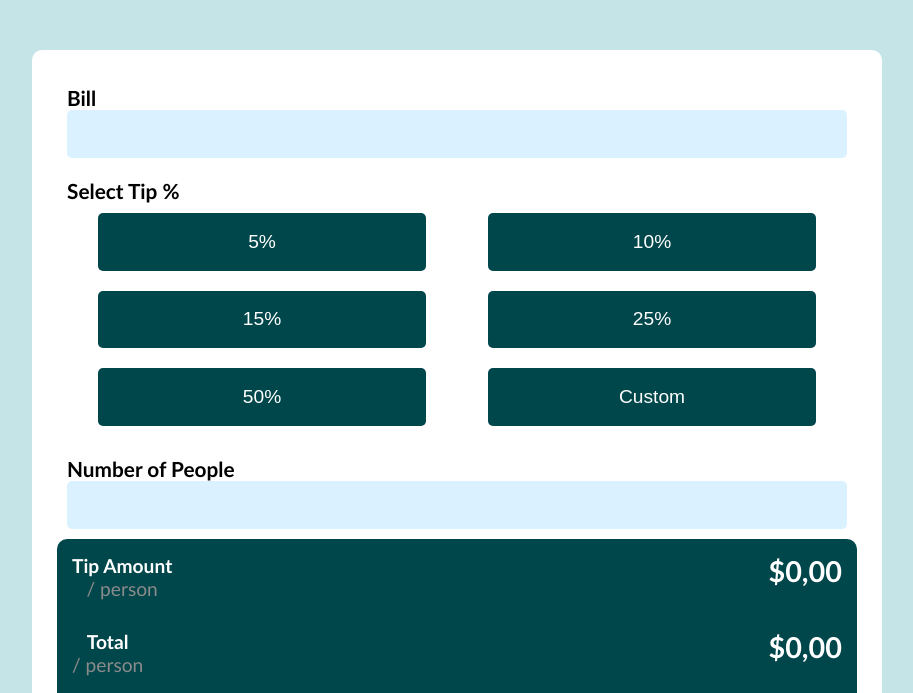
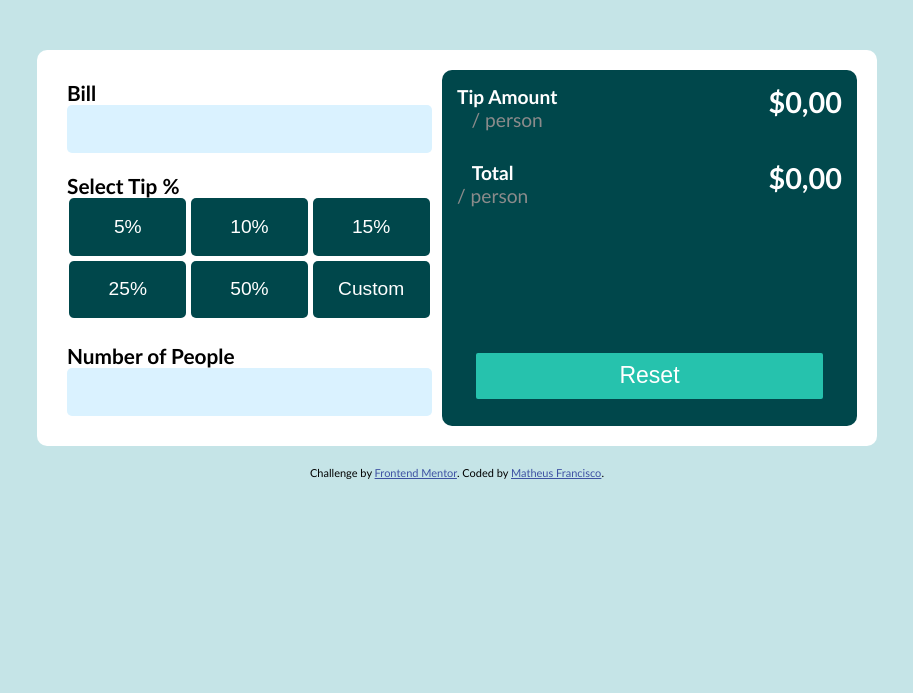
Before and after one commit to matheusaliberto/landing-page, a plain HTML site: page tip-calculator-app-main/index.html in a window 1280 px wide. Shown: the part 107-800 px from the top of the page, without its empty margins (183-1096 px from the left). Drawn offline with Linux system fonts and the light colour scheme.

Commit message:
Update style.css

```diff
--- a/tip-calculator-app-main/style.css
+++ b/tip-calculator-app-main/style.css
@@ -2,6 +2,120 @@
 .attribution a { color: hsl(228, 45%, 44%);}
 *{margin: 0;padding: 0;}
 body{background-color: rgba(197,228,231,255); text-align: center;margin: 50px 0 0; font-family:'Trebuchet MS', 'Lucida Sans Unicode', 'Lucida Grande', 'Lucida Sans', Arial, sans-serif;}
+
+@media screen and (min-width: 600px){
+    main{
+        margin: 50px auto 0; background-color: white; border-radius: 10px;
+        max-width: 800px;
+        padding:20px;
+        display: flex;
+    }
+    #data{
+        width: 50%;
+    }
+    section{
+        padding: 10px;
+    }
+    label{
+        font-size: 1.3em;
+        font-weight: bold;
+    }
+    #bill{
+        text-align: left;
+    }
+    #bill input{
+        font-size: 1.5em;
+        font-weight: bold;
+        color:rgb(0, 46, 15);
+        width: 100%;
+        height: 2em;
+        background-color: rgb(218, 242, 255);
+        border: none;
+        border-radius: 5px;
+        text-align: right;
+    }
+    #tip{
+        text-align: left;
+    }
+    #tip-btn{
+        text-align: center;
+        width: 100%;
+        display: flex;
+        flex-wrap: wrap;
+        justify-content: space-around;
+    }
+    #tip-btn button:hover{
+        background-color: rgba(0, 71, 75, 0.74);
+    }
+    #tip-btn button{
+        width: 32%;
+        height: 3em;
+        margin-bottom: 5px;
+        background-color: rgba(0,71,75,255);
+        border: none;
+        border-radius: 5px;
+        color: white;
+        font-size: 1.2em;
+    }
+    #n-people{
+        text-align: left;
+    }
+    #n-people input{
+        font-size: 1.5em;
+        font-weight: bold;
+        color:rgb(0, 46, 15);
+        width: 100%;
+        height: 2em;
+        background-color: rgb(218, 242, 255);
+        border: none;
+        border-radius: 5px;
+        text-align: right;
+    }
+    #result{
+        padding: 15px;
+        background-color: rgba(0,71,75,255);
+        border-radius: 10px;
+        color: white;
+        font-size: 1.2em;
+        width: 50%;
+    }
+    #amount, #total{
+        display: flex;
+        justify-content: space-between;
+        margin-bottom: 30px;
+        font-weight: bold;
+    }
+    #amount a, #total a{
+        font-size: 1em;
+        text-decoration: none;
+        color: rgb(139, 139, 139);
+        font-weight: normal;
+    }
+    #amount a:hover, #total a:hover{
+        cursor: default;
+    }
+    #amount p:nth-child(2), #total p:nth-child(2){
+        font-size: 1.5em;
+    }
+    #result button{
+        margin-top: 30%;
+        width: 90%;
+        border-radius: 2px;
+        border: none;
+        height: 2em;
+        background-color: rgba(38,194,173,255);
+        color: white;
+        font-size: 1.2em;
+
+    }
+    button:hover{
+        cursor: pointer;
+    }
+    footer{
+        margin: 20px 0;
+    }
+}
+@media screen and (max-width: 599.99px){
     main{
         margin: 50px auto 0; background-color: white; border-radius: 10px;
         max-width: 800px;
@@ -106,3 +220,4 @@ button:hover{
     footer{
         margin: 20px 0;
     }
+}
```
Lines whose indentation alone changed are shown as unchanged.
